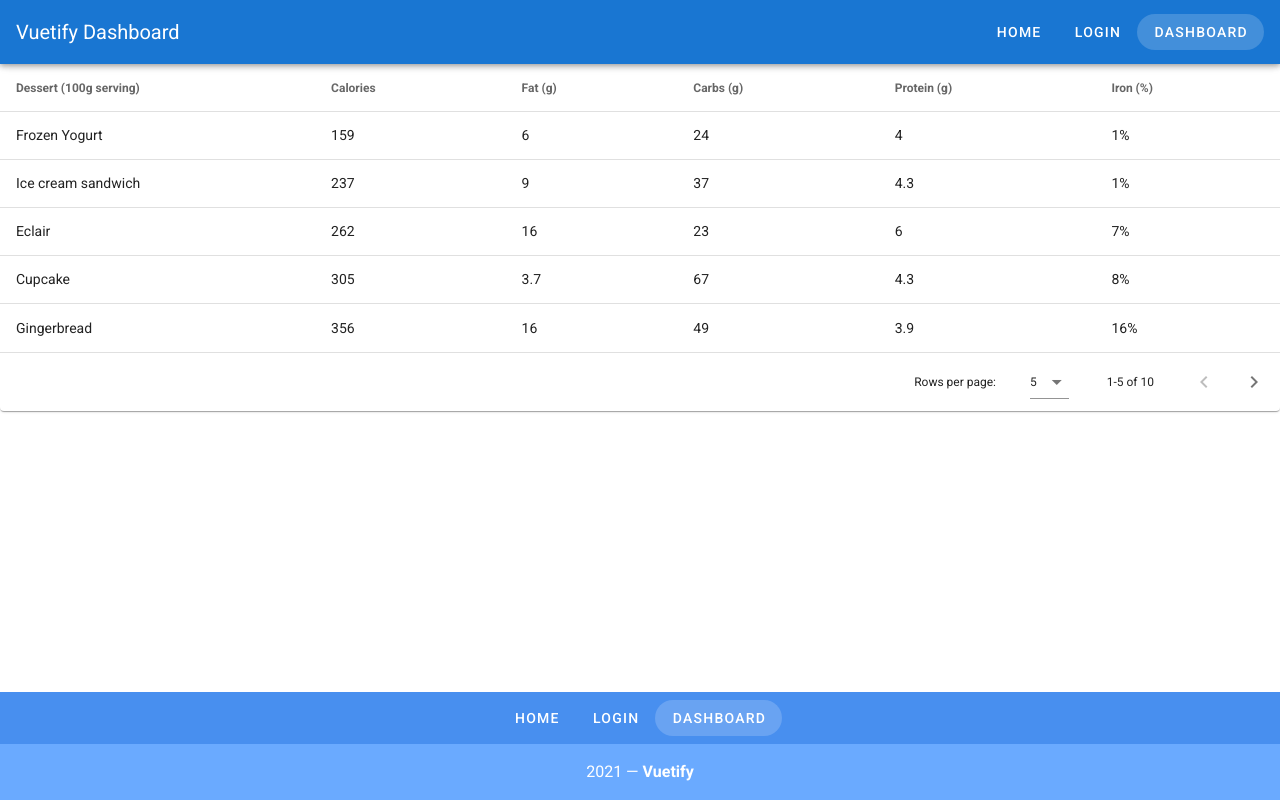
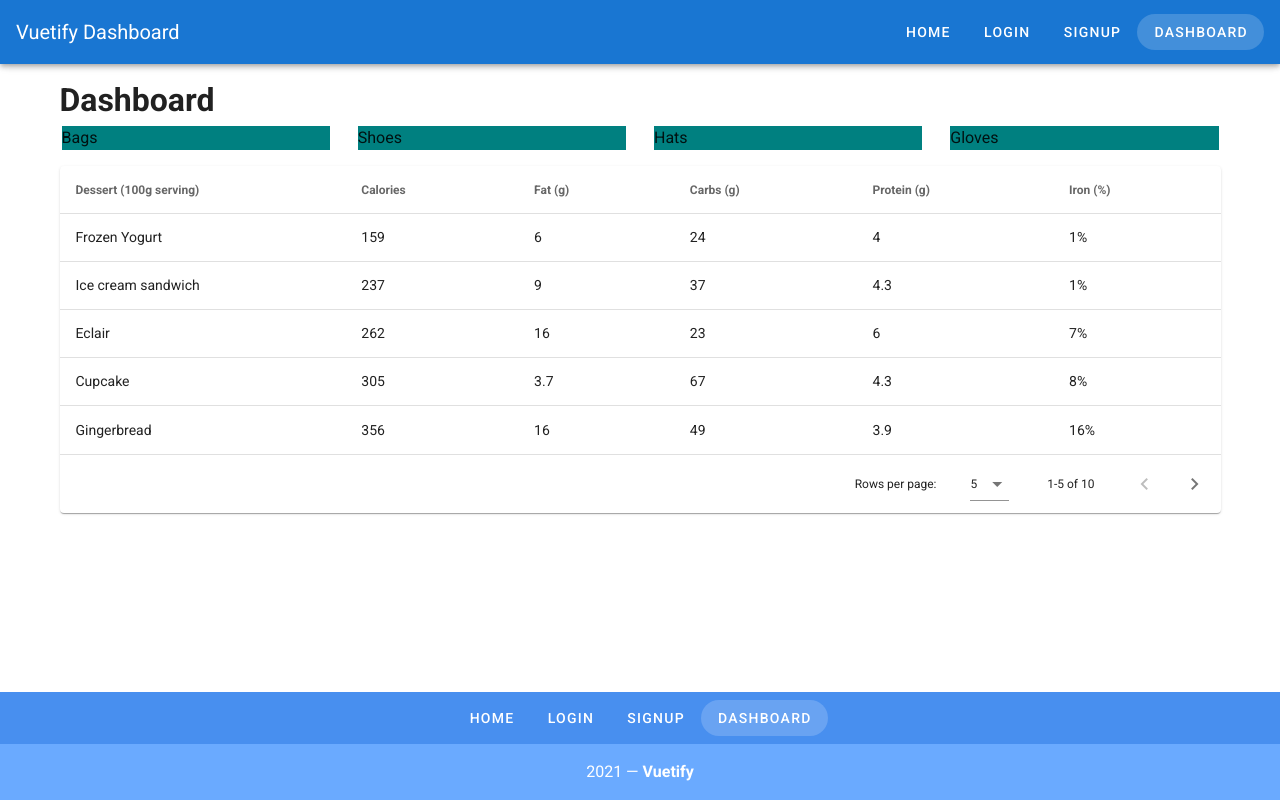
Before and after one commit to luml/intro-vuetify-v2, a Vue app: page /dashboard in a window 1280 px wide. Built offline with nearby package versions, Linux system fonts and the light colour scheme.

Commit message:
grid and form

```diff
--- a/src/App.vue
+++ b/src/App.vue
@@ -15,9 +15,9 @@
       {{ link.label }}
     </v-btn>
   </v-app-bar>
-  <v-content>
+  <v-main>
     <router-view></router-view>
-  </v-content>
+  </v-main>
   <v-footer
     color="primary lighten-1"
     padless
@@ -67,6 +67,10 @@
         url: '/login'
       },
       {
+        label: 'Signup',
+        url: '/signup'
+      },
+      {
         label: 'Dashboard',
         url: '/dashboard'
       }
--- a/src/router/index.js
+++ b/src/router/index.js
@@ -27,6 +27,11 @@
     path: '/dashboard',
     name: 'Dashboard',
     component: () => import('../views/Dashboard.vue')
+  },
+  {
+    path: '/signup',
+    name: 'Signup',
+    component: () => import('../views/Signup.vue')
   }
 ]
 
--- a/src/views/Dashboard.vue
+++ b/src/views/Dashboard.vue
@@ -1,5 +1,18 @@
 <template>
-  <div>
+  <v-container>
+    <h1>Dashboard</h1>
+    <v-row>
+      <v-col cols="12" v-for="item in sales" :key="item" md="3">
+        <div class="shopping-item">
+          <p>{{ item }}</p>
+        </div>
+      </v-col>
+      <!-- <v-col cols="4">
+        <div class="shopping-logo">
+          <h2>Check our items in the left</h2>
+        </div>
+      </v-col> -->
+    </v-row>
     <v-data-table
       :headers="headers"
       :items="desserts"
@@ -7,19 +20,22 @@
       class="elevation-1"
       @click:row="selectRow"
     ></v-data-table>
-    <v-snackbar v-model="snackbar">
+    <v-snackbar v-model="snackbar" :left="$vuetify.breakpoint.lgAndUp">
       You have selectd {{ currentItem }}
       <template v-slot:action="{ attrs }">
         <v-btn color="pink" text v-bind="attrs" @click="snackbar = false">Close</v-btn>
       </template>
     </v-snackbar>
-  </div>
+  </v-container>
 </template>
 
 <script>
 export default {
   data() {
     return {
+      sales: [
+        'Bags', 'Shoes', 'Hats', 'Gloves'
+      ],
       currentItem: "",
       snackbar: false,
       text: `Hello, I'm a snackbar`,
@@ -129,5 +145,13 @@
 };
 </script>
 
-<style>
+<style scoped>
+.shopping-item {
+  margin: 2px;
+  background: teal;
+}
+.shopping-logo {
+  margin: 5px;
+  background: orange;
+}
 </style>
--- /dev/null
+++ b/src/views/Signup.vue
@@ -0,0 +1,27 @@
+<template>
+  <v-vontainer>
+    <v-row class="mx-auto mt-5">
+      <v-col>
+        <h1>Sign up</h1>
+        <v-form>
+          <v-text-field label="Email" type="email"></v-text-field>
+          <v-autocomplete label="Which browser do you use?" :items="browsers"></v-autocomplete>
+          <v-file-input label="Attach profile"></v-file-input>
+          <v-date-picker v-model="birthday"></v-date-picker>
+          <v-text-field label="Birthday" v-model="birthday" readonly></v-text-field>
+          <v-checkbox label="Agree to terms & conditions"></v-checkbox>
+          <v-btn type="submit" color="primary">submit</v-btn>
+        </v-form>
+      </v-col>
+    </v-row>
+  </v-vontainer>
+</template>
+
+<script>
+export default {
+  data: () => ({
+    browsers: ["Chrome", "Firefox", "Safari", "Brave"],
+    birthday: ""
+  })
+};
+</script>
```
